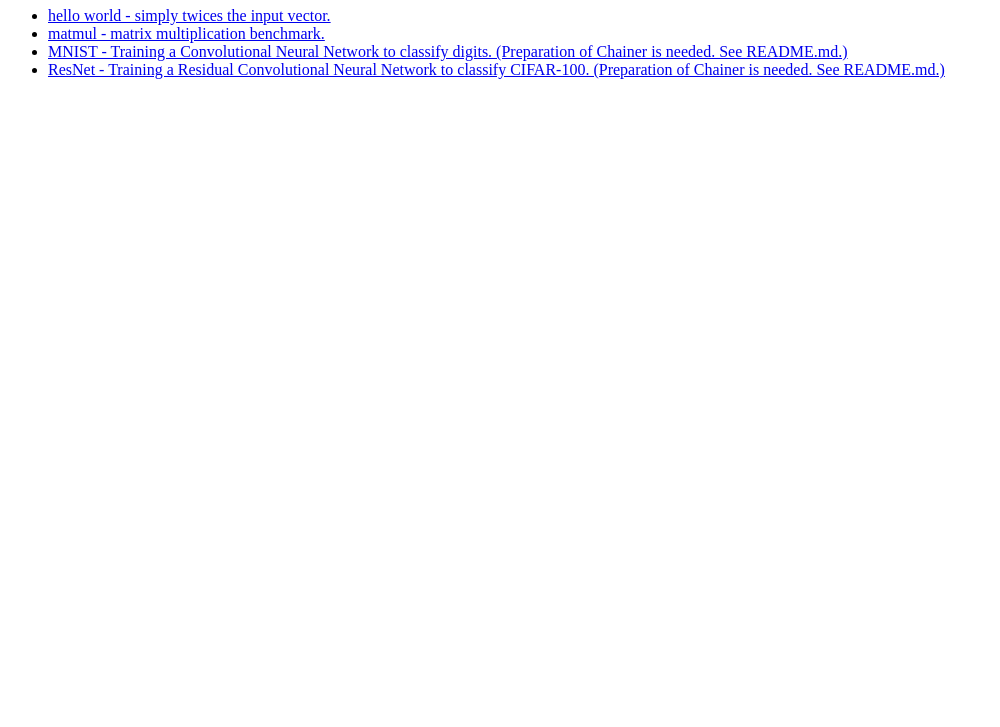
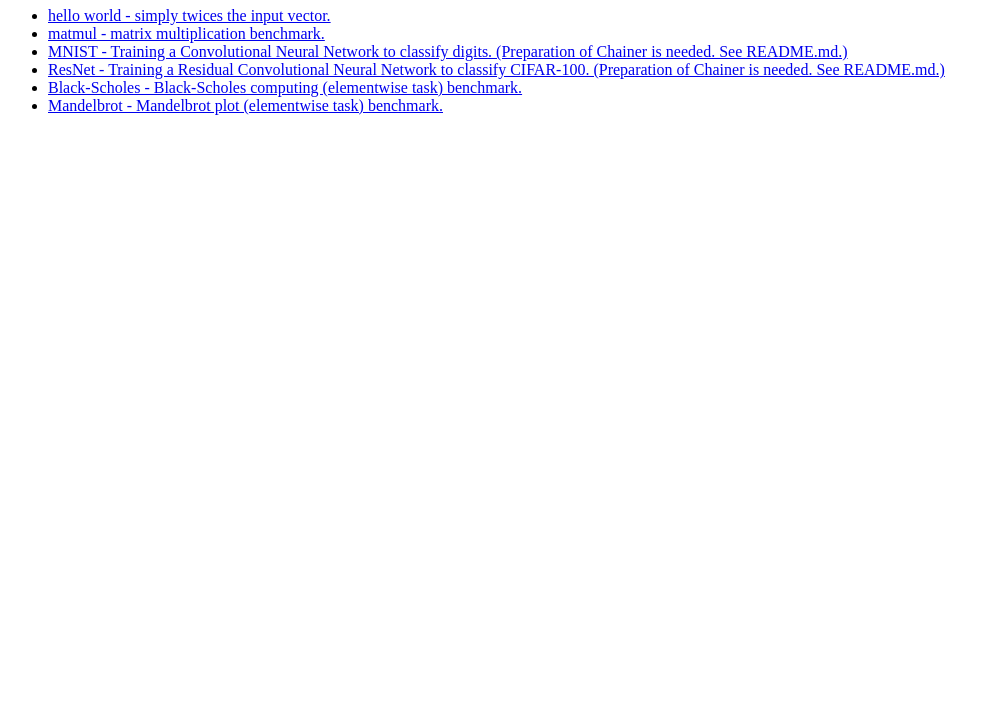
Before and after one commit to mil-tokyo/wgpy, a website built with webpack: page samples/index.html in a window 1280 px wide. Shown: the part 73-800 px from the top of the page, without its empty margins (0-1000 px from the left). Built offline with nearby package versions, Linux system fonts and the light colour scheme.

Commit message:
update sample list

```diff
--- a/samples/index.html
+++ b/samples/index.html
@@ -13,6 +13,8 @@
         <li><a href="matmul/">matmul - matrix multiplication benchmark.</a></li>
         <li><a href="mnist/">MNIST - Training a Convolutional Neural Network to classify digits. (Preparation of Chainer is needed. See README.md.)</a>
         <li><a href="resnet/">ResNet - Training a Residual Convolutional Neural Network to classify CIFAR-100. (Preparation of Chainer is needed. See README.md.)</a>
+        <li><a href="benchmark_blackscholes/">Black-Scholes - Black-Scholes computing (elementwise task) benchmark.</a></li>
+        <li><a href="benchmark_mandelbrot/">Mandelbrot - Mandelbrot plot (elementwise task) benchmark.</a></li>
         </li>
     </ul>
 </body>
```
